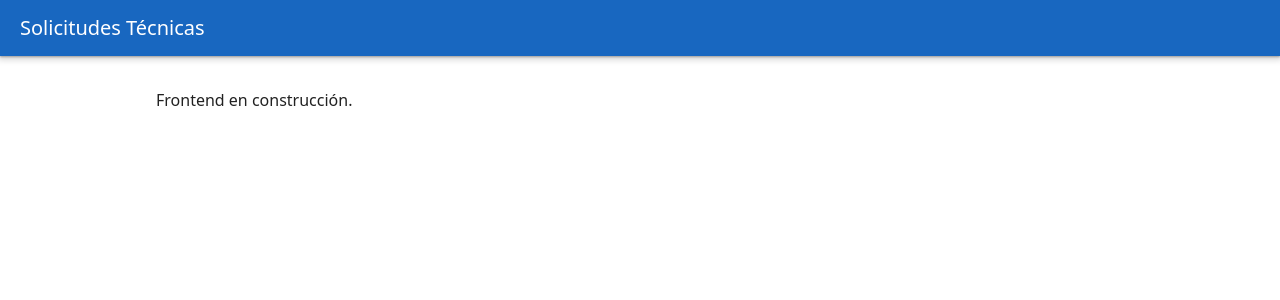
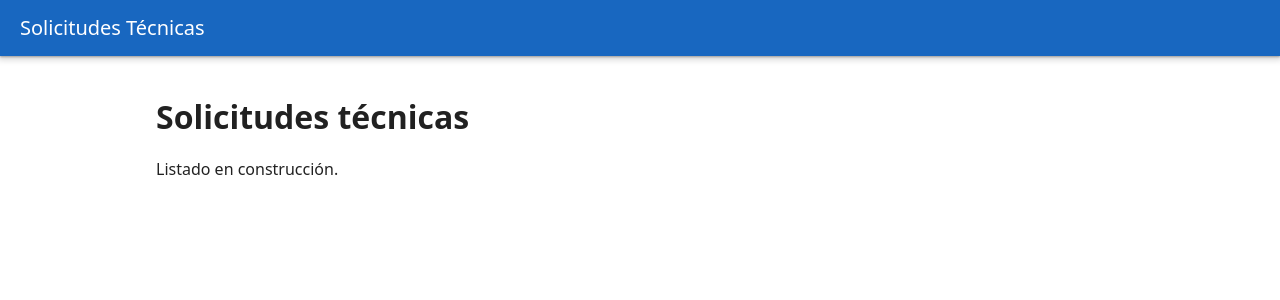
Before and after one commit to Leobudapest0153/PCR-prueba-tecnica, a Vue app in the folder frontend/: page / in a window 1280 px wide. Shown: the top 300 px of the page. Built offline with nearby package versions, Linux system fonts and the light colour scheme.

Commit message:
feat(frontend): agregar Vue Router y layout base

```diff
--- a/frontend/package.json
+++ b/frontend/package.json
@@ -11,6 +11,7 @@
   "dependencies": {
     "@mdi/font": "^7.4.47",
     "vue": "^3.5.39",
+    "vue-router": "^4.6.4",
     "vuetify": "^4.1.3"
   },
   "devDependencies": {
--- a/frontend/src/App.vue
+++ b/frontend/src/App.vue
@@ -9,9 +9,7 @@
     </v-app-bar>
 
     <v-main>
-      <v-container>
-        <p>Frontend en construcción.</p>
-      </v-container>
+      <router-view />
     </v-main>
   </v-app>
 </template>
--- a/frontend/src/main.js
+++ b/frontend/src/main.js
@@ -1,6 +1,7 @@
 import { createApp } from 'vue';
 import App from './App.vue';
+import router from './router';
 import vuetify from './plugins/vuetify';
 import './style.css';
 
-createApp(App).use(vuetify).mount('#app');
+createApp(App).use(router).use(vuetify).mount('#app');
--- /dev/null
+++ b/frontend/src/router/index.js
@@ -0,0 +1,15 @@
+import { createRouter, createWebHistory } from 'vue-router';
+import SolicitudesListView from '../views/SolicitudesListView.vue';
+
+const routes = [
+    {
+        path: '/',
+        name: 'solicitudes.index',
+        component: SolicitudesListView,
+    },
+];
+
+export default createRouter({
+    history: createWebHistory(),
+    routes,
+});
--- /dev/null
+++ b/frontend/src/views/SolicitudesListView.vue
@@ -0,0 +1,10 @@
+<script setup>
+//
+</script>
+
+<template>
+  <v-container>
+    <h1 class="text-h5 mb-4">Solicitudes técnicas</h1>
+    <p>Listado en construcción.</p>
+  </v-container>
+</template>
```
Also changed, not shown: 1 other file (tests, documents, lock files or other folders).
